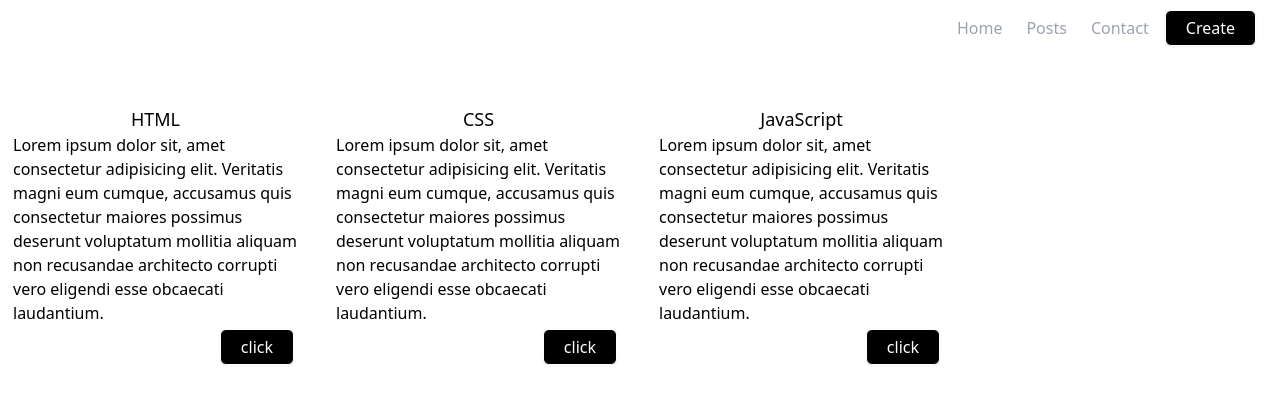
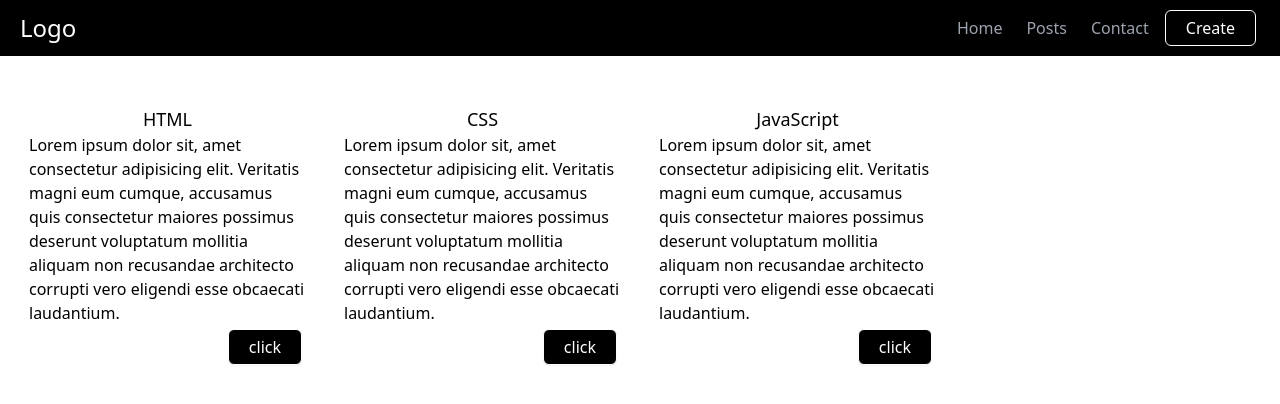
Before and after one commit to eyad-karim/tailwindcss-project, a Next.js app: page / in a window 1280 px wide. Shown: the top 404 px of the page. Built offline with nearby package versions, Linux system fonts and the light colour scheme.

Commit message:
fix colors

```diff
--- a/components/layout/index.jsx
+++ b/components/layout/index.jsx
@@ -3,7 +3,7 @@ import Link from "next/link";
 function Layout({ children }) {
   return (
     <>
-      <header className="px-5 bg-white dark:bg-black flex flex-row justify-between items-center sticky top-0 left-0 right-0">
+      <header className="px-5 bg-black flex flex-row justify-between items-center sticky top-0 left-0 right-0">
         <h1 className="text-2xl py-3 text-white">Logo</h1>
         <ul className="flex flex-row  items-center">
           <li className="mx-3 text-gray-400 hover:text-white transition-all flex items-center">
@@ -18,7 +18,7 @@ function Layout({ children }) {
           <Link href="/create"><button className="btn">Create</button></Link>
         </ul>
       </header>
-      <div className="container mx-auto py-4">
+      <div className="container mx-auto p-4">
         {children}
       </div>
     </>
--- a/tailwind.config.js
+++ b/tailwind.config.js
@@ -14,7 +14,7 @@ module.exports = {
       },
     },
     screens:{
-      'sm': '382px',
+      'sm': '300px',
       // => @media (min-width: 640px) { ... }
 
       'md': '768px',
```
